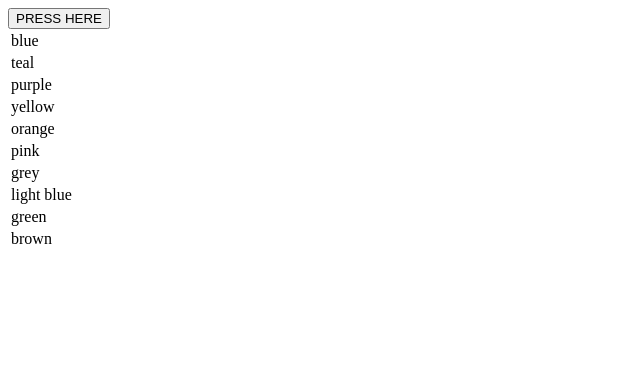
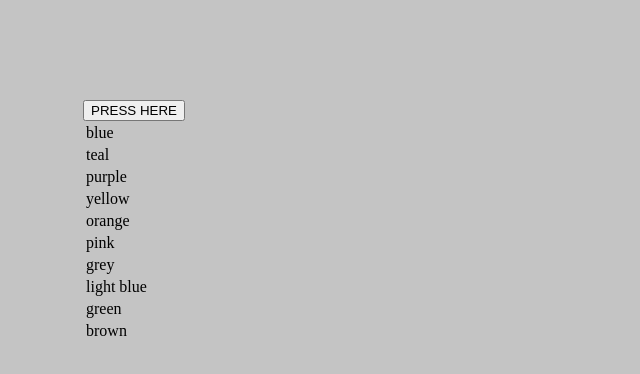
Before and after one commit to dancek/challengeaccepted, a plain HTML site: page index.html in a window 1280 px wide. Shown: the whole page, without its empty margins (0-640 px from the left). Drawn offline with nearby package versions, Linux system fonts and the light colour scheme.

Commit message:
start styling

```diff
--- a/index.html
+++ b/index.html
@@ -3,6 +3,21 @@
 <html>
 <head>
   <meta charset="utf-8" />
+
+  <title>Challenge accepted!</title>
+
+  <style>
+    body {
+      background-color: #c4c4c4;
+    }
+    #main {
+      margin-top: 100px;
+      margin-left: 75px;
+    }
+    #challenges {
+
+    }
+  </style>
 
   <script src="https://ajax.googleapis.com/ajax/libs/angularjs/1.3.0-rc.3/angular.min.js"></script>
 </head>
@@ -10,10 +25,10 @@
 
 <body>
 
-  <div ng-app="a">
+  <div id="main" ng-app="a">
     <div ng-controller="controller">
       <button ng-click="randomize()">PRESS HERE</button>
-      <table>
+      <table id="challenges">
         <tr ng-repeat="player in players">
           <td>{{player.color}}</td>
           <td>{{player.task}}</td>
```
